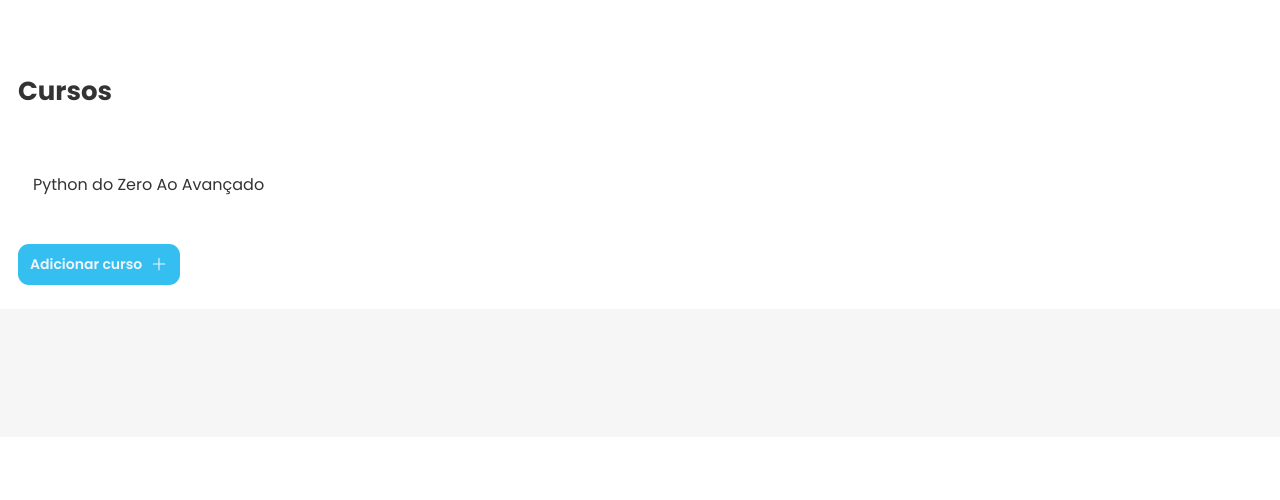
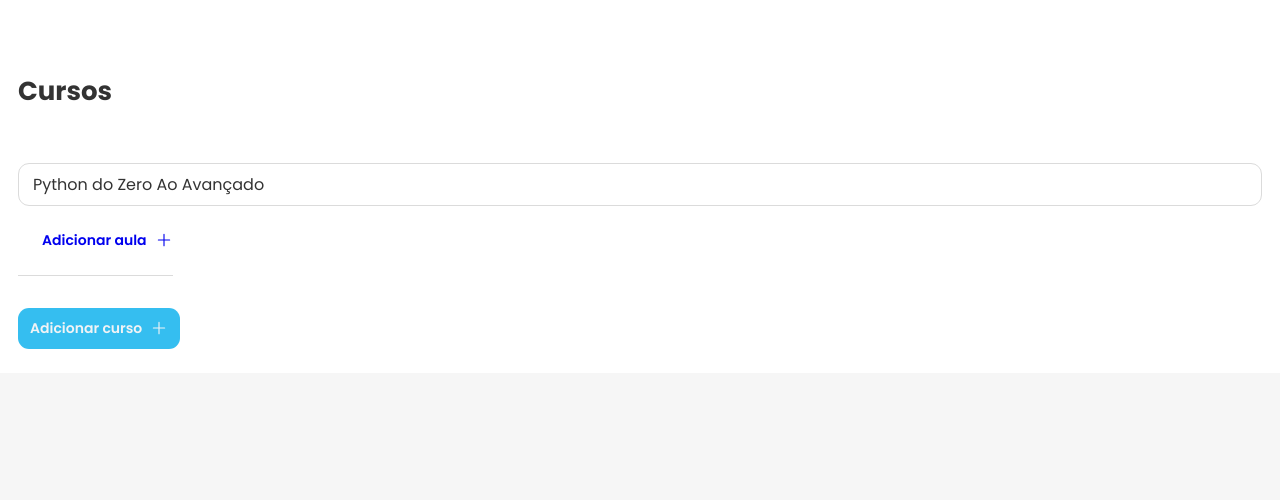
Before and after one commit to StormJose/AOLP, a Django app: page /estacoes/cursos/admin in a window 1280 px wide. Shown: the part 48-548 px from the top of the page. Run offline with Django 5.2, Linux system fonts and the light colour scheme; data comes from the database, SQL or seed files in the repository; both versions use the stored data as it was after the commit; some web fonts are replaced.

Commit message:
Add setup inicial para melhor fluxo de navegação na gestão de conteúdo
 - Permitir adicionar aulas a cursos específicos em /estacoes/cursos/admin

```diff
--- a/estacoes/crud_views.py
+++ b/estacoes/crud_views.py
@@ -18,7 +18,6 @@ def estacao_list(request):
     context = {
         'estacoes': estacoes,
         'estacao_cursos': estacao_cursos
-
     }
 
     return render(request, 'api/estacao_list.html', {'estacoes': estacoes})
@@ -74,7 +73,12 @@ def estacao_delete(request, pk):
 # Instrutor & Admin Only
 def curso_list(request):
     cursos = Curso.objects.all()
-    return render(request, 'api/curso_list.html', {'cursos': cursos})
+    estacoes = Estacao.objects.all()
+    context = {
+        'cursos': cursos,
+        'estacoes': estacoes
+    }
+    return render(request, 'api/curso_list.html', context)
 
 def curso_detail_by_id(request, pk):
     curso = get_object_or_404(Curso, pk=pk)
--- a/estacoes/templates/api/aula_form.html
+++ b/estacoes/templates/api/aula_form.html
@@ -22,8 +22,8 @@
         </p>
         <p>
             <label for="id_curso">Curso:</label>
-            <select name="curso" id="id_curso" required>
-                <option value selected>Escolha o curso</option>
+            <select name="curso" id="id_curso" value="{% if curso %} {{curso.pk}} {% endif %}" selected required>
+                <option  selected>Escolha o curso</option>
                 {% for curso in cursos %}
                     <option value="{{ curso.id }}">{{ curso.nome }}</option>
                 {% endfor %}
--- a/estacoes/templates/api/curso_list.html
+++ b/estacoes/templates/api/curso_list.html
@@ -17,7 +17,6 @@
 
 
     <style>
-
         .container {
             display: grid;
             row-gap: 3.2rem;
@@ -50,7 +49,7 @@
         ul li {
             cursor: pointer;
 
-            border: 1.25px solid transparent;
+            border: 1.25px solid #dbdbdb;
             border-radius: 11px;
             font-size: 1.6rem;
             display: flex;
@@ -58,10 +57,6 @@
             gap: 1.2rem;
             margin-bottom: 0.6rem;
             padding: 0 1.4rem;
-        }
-
-        ul li:hover {
-            border: 1.25px solid #dbdbdb;
         }
 
 
@@ -80,7 +75,7 @@
         }
 
         .btn {
-            color: #f1f5f9;
+            /* color: #f1f5f9; */
             display: flex;
             align-items: center;
             flex-shrink:1;
@@ -110,6 +105,16 @@
             color: #e03131;
         }
 
+        .btn--link {
+            padding: 1.8rem 0 2.4rem 2.4rem;
+            border-bottom: 1.55px solid #dbdbdb;
+            border-radius: 0;
+        }
+
+        .btn--link:hover {
+            text-decoration: underline;
+        }
+
         .icon {
             width: 20px;
             height: 20px;
@@ -131,7 +136,10 @@
                 <h2 class="heading-secundaria">Cursos</h2>
             </div>
             <div class="container">
+
+                {% if estacoes %}
                 <ul>
+
                     {% for curso in cursos %}
                         <li>
                             <span> {{curso.nome}}</span>
@@ -142,10 +150,18 @@
                                 <a class="btn btn--editar" href="{% url 'estacoes:curso_edit' curso.pk %}">Editar</a>
                                 <a class="btn btn--excluir" href="{% url 'estacoes:curso_delete' curso.pk %}">Excluir</a>
                             </span>
+                        </li>
+                        <a class="btn btn--link" href="{% url 'estacoes:aula_create' curso.id %}">Adicionar aula
+                            <svg class="icon" xmlns="http://www.w3.org/2000/svg" fill="none" viewBox="0 0 24 24" stroke-width="1.5" stroke="currentColor" class="size-6">
+                                <path stroke-linecap="round" stroke-linejoin="round" d="M12 4.5v15m7.5-7.5h-15" />
 
-                        </li>
+
+                        </a>
                     {% endfor %}
                 </ul>
+
+
+
 
                 {% comment %} TO DO: IMPLEMENTAR VISUALIZAÇÃO DAS AULAS DE CADA CURSO COMO ATALHO PARA EDIÇÃO {% endcomment %}
                 <a class="btn btn--main" href="{% url 'estacoes:curso_create' %}">
@@ -154,6 +170,22 @@
                         <path stroke-linecap="round" stroke-linejoin="round" d="M12 4.5v15m7.5-7.5h-15" />
                     </svg>
                 </a>
+
+
+                {% else %}
+
+                <div>
+                    <p class="subtitulo">Parece que não existem estações registradas na base de dados. Que tal adicionar uma?</p>
+                <a class="btn btn--main" href="{% url 'estacoes:estacao_create' %}">
+                    Adicionar estação
+                    <svg class="icon" xmlns="http://www.w3.org/2000/svg" fill="none" viewBox="0 0 24 24" stroke-width="1.5" stroke="currentColor" class="size-6">
+                        <path stroke-linecap="round" stroke-linejoin="round" d="M12 4.5v15m7.5-7.5h-15" />
+                    </svg>
+                </a>
+            </div>
+
+                {% endif %}
+
             </div>
             {% comment %} Quando houver o perfil de usuário {% endcomment %}
             {% comment %} <a href="{% url 'perfil' %}">Voltar</a> {% endcomment %}
--- a/estacoes/urls.py
+++ b/estacoes/urls.py
@@ -27,7 +27,7 @@ urlpatterns = [
     path('<str:estacao_nome>/cursos/', views.curso, name='curso'),
     # instrutor / admin
     path('cursos/admin', crud_views.curso_list, name='curso_list'),
-    path('cursos/new/', crud_views.curso_create, name='curso_create'),
+    path('cursos/new/<int:pk>', crud_views.curso_create, name='curso_create'),
     path('cursos/<str:nome>/', crud_views.curso_detail, name='curso_detail'),
     path('cursos/<int:pk>/edit/', crud_views.curso_edit, name='curso_edit'),
     path('cursos/<int:pk>/delete/', crud_views.curso_delete, name='curso_delete'),
```
Also changed, not shown: db.sqlite3.
